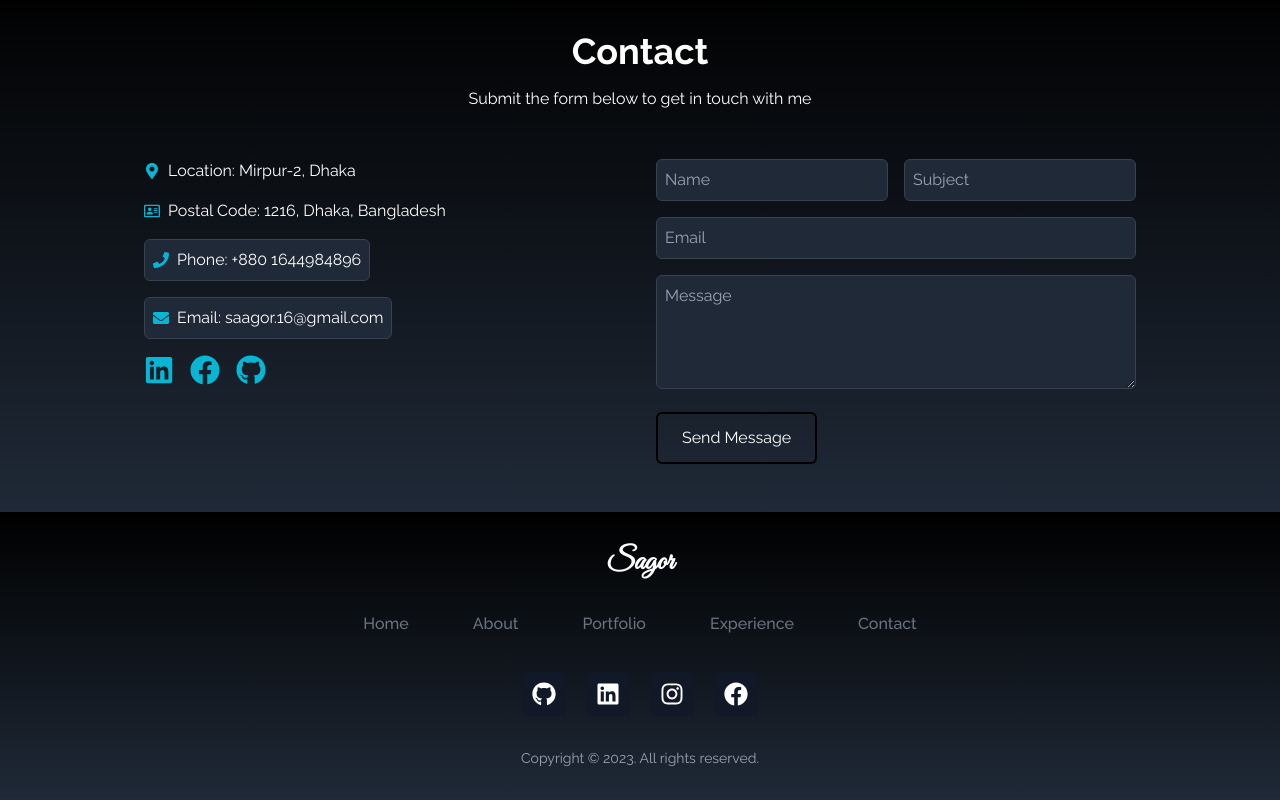
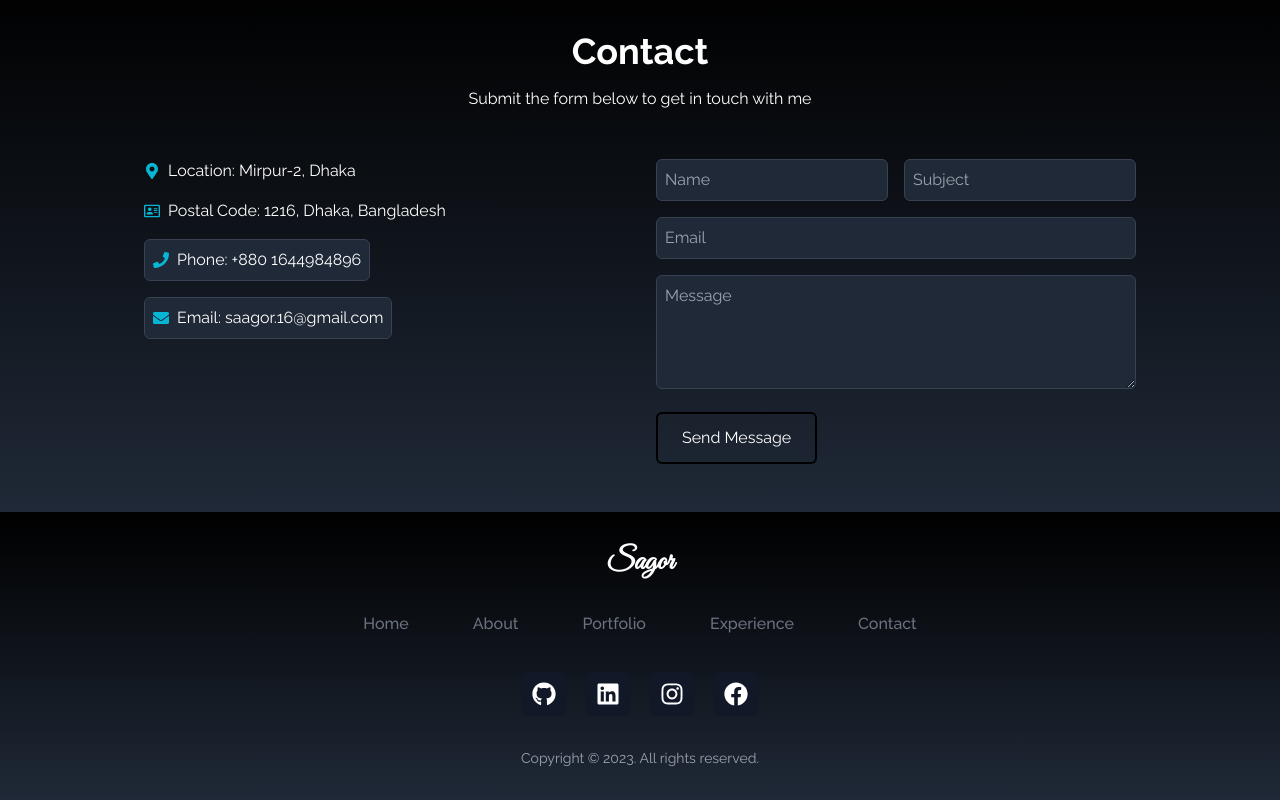
Before and after one commit to saagor16/sagorPortfolio, a React (Vite) app: page / in a window 1280 px wide. Shown: the part 3994-4794 px from the top of the page. Built offline with nearby package versions, Linux system fonts and the light colour scheme.

Commit message:
remove contact from icon

```diff
--- a/src/components/Contact.jsx
+++ b/src/components/Contact.jsx
@@ -5,9 +5,7 @@ import {
   FaMapMarkerAlt,
   FaPhone,
   FaRegAddressCard,
-  FaLinkedin,
-  FaFacebook,
-  FaGithub,
+
 } from "react-icons/fa";
 
 const Contact = () => {
@@ -84,17 +82,6 @@ const Contact = () => {
                 <span>Email: saagor.16@gmail.com</span>
               </a>
             </div>
-            <div className="flex space-x-4 mt-4">
-              <a href="https://linkedin.com/in/yourprofile" target="_blank" rel="noopener noreferrer">
-                <FaLinkedin size={30} className="text-cyan-500 hover:text-white transition duration-300" />
-              </a>
-              <a href="https://facebook.com/yourprofile" target="_blank" rel="noopener noreferrer">
-                <FaFacebook size={30} className="text-cyan-500 hover:text-white transition duration-300" />
-              </a>
-              <a href="https://github.com/yourprofile" target="_blank" rel="noopener noreferrer">
-                <FaGithub size={30} className="text-cyan-500 hover:text-white transition duration-300" />
-              </a>
-            </div>
           </div>
 
           <div>
```
